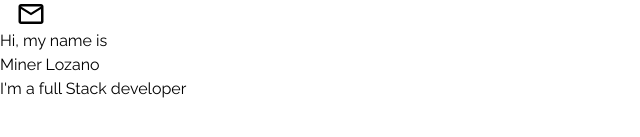
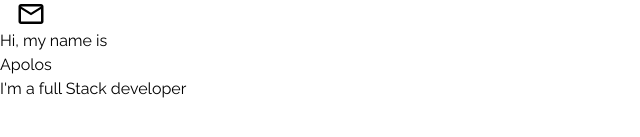
Before and after one commit to Apolosmllb/apolos, a React (Vite) app: page / in a window 1280 px wide. Shown: the part 397-534 px from the top of the page, without its empty margins (0-640 px from the left). Built offline with nearby package versions, Linux system fonts and the light colour scheme.

Commit message:
Update Home.tsx

```diff
--- a/src/components/Home.tsx
+++ b/src/components/Home.tsx
@@ -8,7 +8,7 @@ export const Home = () =>{
             {/**Container**/}
             <div className='max-w-[1000px] mx-auto px-8 flex flex-col justify-center h-full'>
                 <p>Hi, my name is</p>
-                <h1>Miner Lozano</h1>
+                <h1>Apolos</h1>
                 <h2>I'm a full Stack developer</h2>
             </div>
         </div>
```
